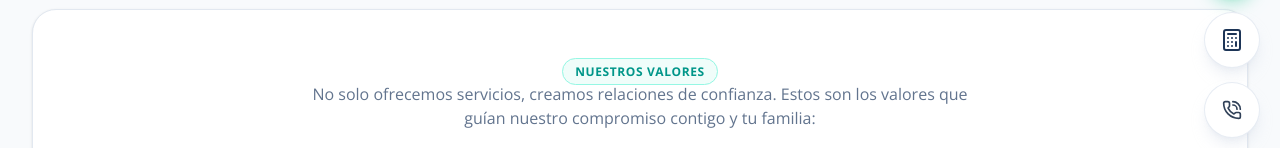
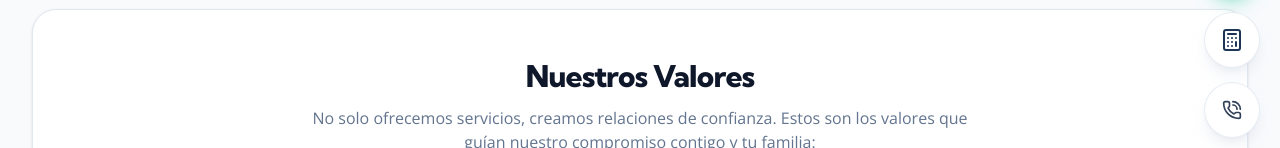
Before and after one commit to edox54/Colmedikal-V3, a React (Vite) app: page /nosotros in a window 1280 px wide. Shown: the part 630-778 px from the top of the page. Built offline with nearby package versions, Linux system fonts and the light colour scheme; no server answers.

Commit message:
Change Nuestros Valores from badge to h2 title in nosotros page

```diff
--- a/src/components/About.tsx
+++ b/src/components/About.tsx
@@ -145,7 +145,7 @@ export default function About({ setCurrentPage }: AboutProps) {
         variants={fadeUp}
       >
         <div className="max-w-2xl mx-auto text-center space-y-3">
-          <span className="text-xs font-bold text-teal-600 tracking-wider uppercase bg-teal-50 px-3 py-1 rounded-full border border-teal-200">NUESTROS VALORES</span>
+          <h2 className="text-3xl font-display font-extrabold text-slate-900 tracking-tight">Nuestros Valores</h2>
           <p className="text-base text-slate-500">
             No solo ofrecemos servicios, creamos relaciones de confianza. Estos son los valores que guían nuestro compromiso contigo y tu familia:
           </p>
```
